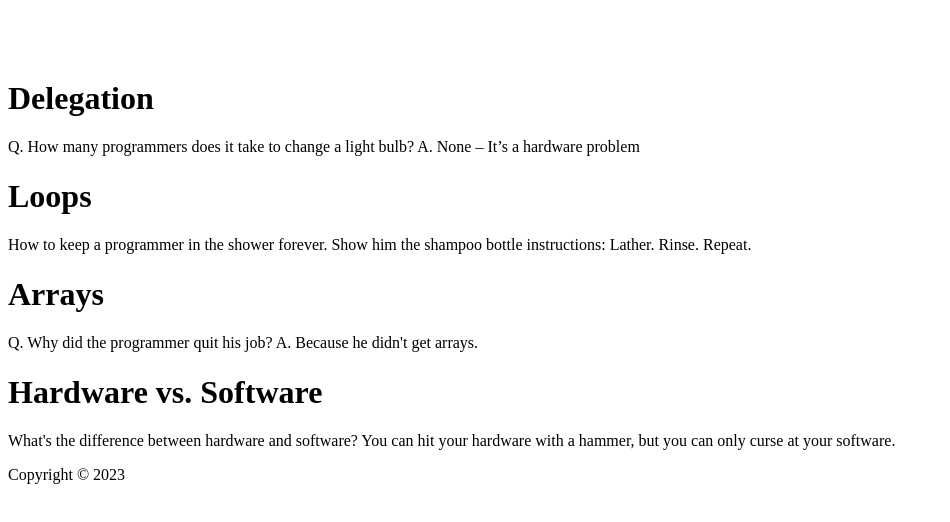
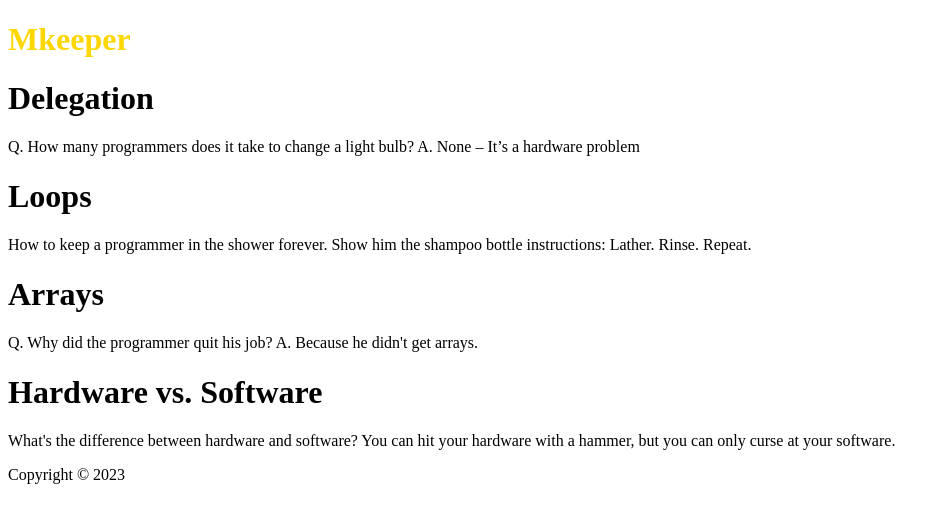
Before and after one commit to Zopyros/mkeeper, a React (Create React App) app: page / in a window 1280 px wide. Shown: the top 522 px of the page, without its empty margins (0-950 px from the left). Built offline with nearby package versions, Linux system fonts and the light colour scheme; the HTML template or start-up script is replaced by a standard one.

Commit message:
add scale transformation to notes

```diff
--- a/public/styles.css
+++ b/public/styles.css
@@ -51,6 +51,12 @@ footer p {
   margin: 16px;
   float: left;
   margin-left:50px;
+  transition: transform 0.3s;
+
+}
+
+.note:hover{
+  transform:scale(1.1);
 }
 .note h1 {
   font-size: 1.1em;
--- a/src/components/Header.jsx
+++ b/src/components/Header.jsx
@@ -8,7 +8,7 @@ function Header() {
   };
 
   const headerStyle = {
-    color: isBlack ? 'black' : 'white',
+    color: isBlack ? 'white' : '#FFD700',
   };
 
   return (
```
